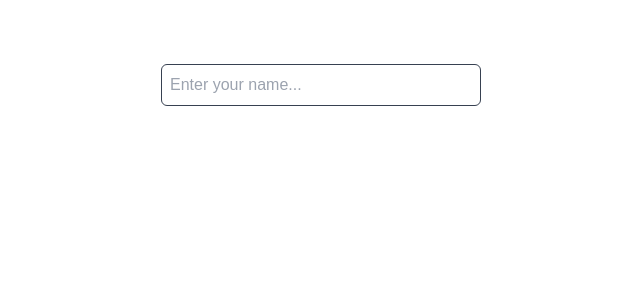
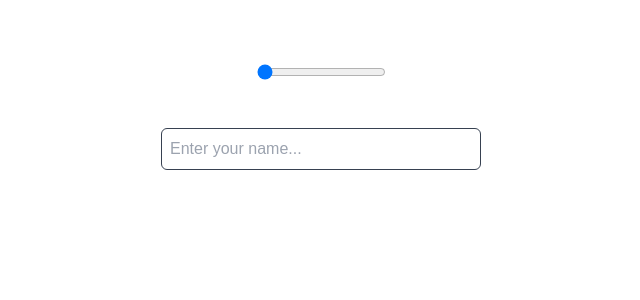
Before and after one commit to Sarmad426/nextjs-multi-step-form, a Next.js app: page / in a window 1280 px wide. Shown: the top 300 px of the page, without its empty margins (319-959 px from the left). Built offline with nearby package versions, Linux system fonts and the light colour scheme.

Commit message:
Added validation steps

```diff
--- a/app/page.tsx
+++ b/app/page.tsx
@@ -1,15 +1,18 @@
 "use client";
 
 import { useSearchParams, useRouter, usePathname } from "next/navigation";
-import { useCallback, useEffect, useState } from "react";
+import { ChangeEvent, useCallback, useEffect, useState } from "react";
 
 const Home: React.FC = () => {
   const User = {
     name: "",
     age: 0,
     email: "",
+    gender: "",
     password: "",
   };
+
+  // const steps = ["age", "email", "gender", "password"];
 
   const [userData, setUserData] = useState(User);
 
@@ -19,8 +22,6 @@ const Home: React.FC = () => {
       setUserData(JSON.parse(values));
     }
   }, []);
-
-  console.log("User data", userData);
 
   const [password2, setPassword2] = useState<string>("");
 
@@ -65,8 +66,14 @@ const Home: React.FC = () => {
         const user = JSON.parse(userString);
         user.email = userData.email;
         localStorage.setItem("data", JSON.stringify(user));
-        router.push(pathname + "?" + createQueryString("step", "password"));
+        router.push(pathname + "?" + createQueryString("step", "gender"));
       }
+      // if (step === "gender") {
+      //   const user = JSON.parse(userString);
+      //   user.gender = userData.gender;
+      //   localStorage.setItem("data", JSON.stringify(user));
+      //   router.push(pathname + "?" + createQueryString("step", "password"));
+      // }
       // Setting the password value
       if (step === "password") {
         const user = JSON.parse(userString);
@@ -76,8 +83,32 @@ const Home: React.FC = () => {
     }
   };
 
+  const handleGender = (e: ChangeEvent<HTMLSelectElement>) => {
+    if (step === "gender") {
+      const userString = localStorage.getItem("data");
+      if (userString) {
+        const user = JSON.parse(userString);
+        user.gender = e.target?.value;
+        localStorage.setItem("data", JSON.stringify(user));
+        router.push(pathname + "?" + createQueryString("step", "password"));
+      }
+    }
+  };
+
+  const setProgress = () => {
+    if (!step) return 0;
+    else if (step === "age") return 25;
+    else if (step === "email") return 50;
+    else if (step === "gender") return 75;
+    return 100;
+  };
+
   return (
-    <main className="flex items-center justify-center mt-16">
+    <main className="flex flex-col gap-12 items-center justify-center mt-16">
+      {/* Progress bar */}
+
+      <input type="range" value={setProgress()} readOnly />
+
       {/* Name */}
       {!step && (
         <div className="flex flex-col items-center justify-center gap-6">
@@ -162,6 +193,34 @@ const Home: React.FC = () => {
           </div>
         </div>
       )}
+      {/* Gender */}
+      {step === "gender" && (
+        <div className="flex flex-col items-center justify-center gap-6">
+          <select
+            onSelect={handleInputData}
+            className="p-2 rounded-md text-white bg-transparent border border-gray-700 w-[20rem]"
+            onChange={(e) => handleGender(e)}
+          >
+            <option value="" className="bg-gray-900">
+              Select Gender
+            </option>
+            <option value="Male" className="bg-gray-900">
+              Male
+            </option>
+            <option value="Female" className="bg-gray-900">
+              Female
+            </option>
+          </select>
+          <div className="flex gap-6">
+            <button
+              className="bg-white text-black rounded-md px-2 py-1 cursor-pointer text-sm"
+              onClick={() => router.back()}
+            >
+              Back
+            </button>
+          </div>
+        </div>
+      )}
       {/* Password */}
       {step === "password" && (
         <div className="flex flex-col items-center justify-center gap-6">
```
